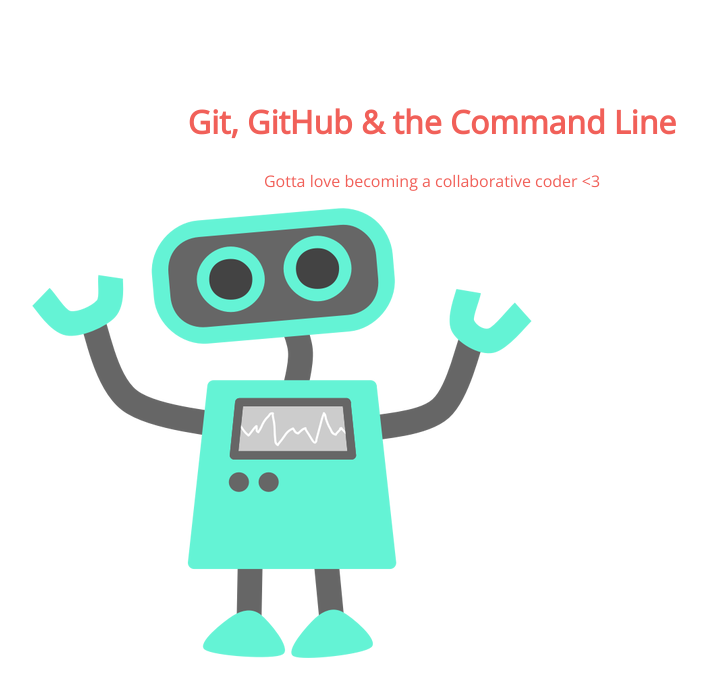
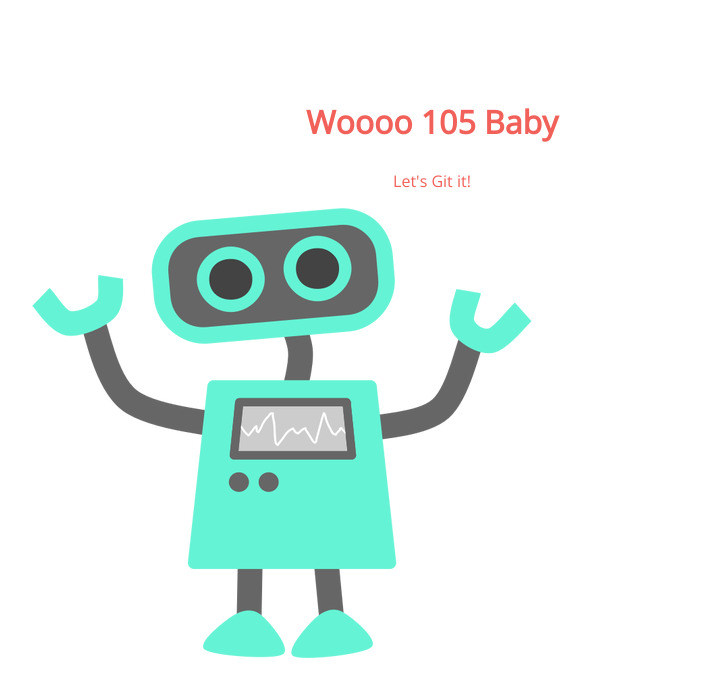
Before and after one commit to jhuuuff/105-project, a plain HTML site: page index.html in a window 1280 px wide. Shown: the whole page, without its empty margins (208-915 px from the left). Drawn offline with nearby package versions, Linux system fonts and the light colour scheme.

Commit message:
Changed H1 and p tag content

```diff
--- a/index.html
+++ b/index.html
@@ -8,8 +8,8 @@
 </head>
 <body>
 	<section>
-		<h1>Git, GitHub & the Command Line</h1>
-		<p>Gotta love becoming a collaborative coder <3</p>
+		<h1>Woooo 105 Baby</h1>
+		<p>Let's Git it!</p>
 		<img src="img/happy-blue-robot.png">
 	</section>
 </body>
```
